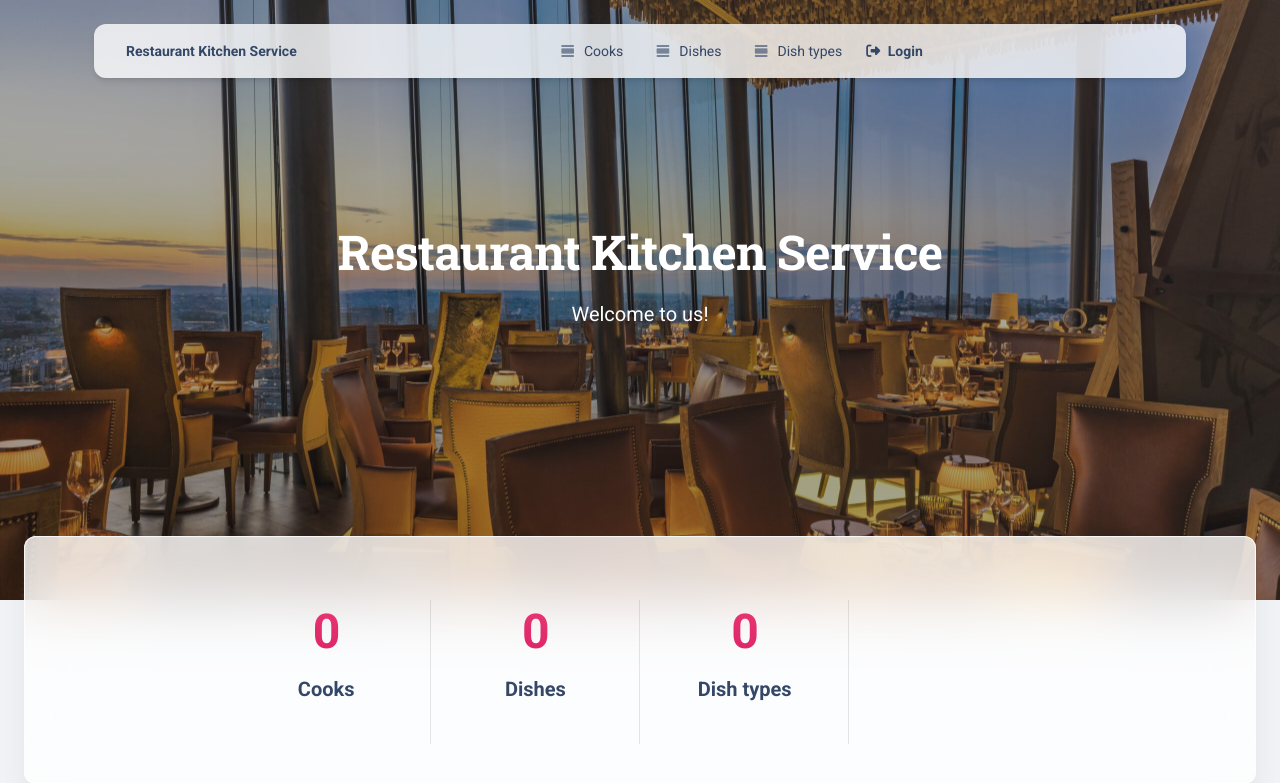
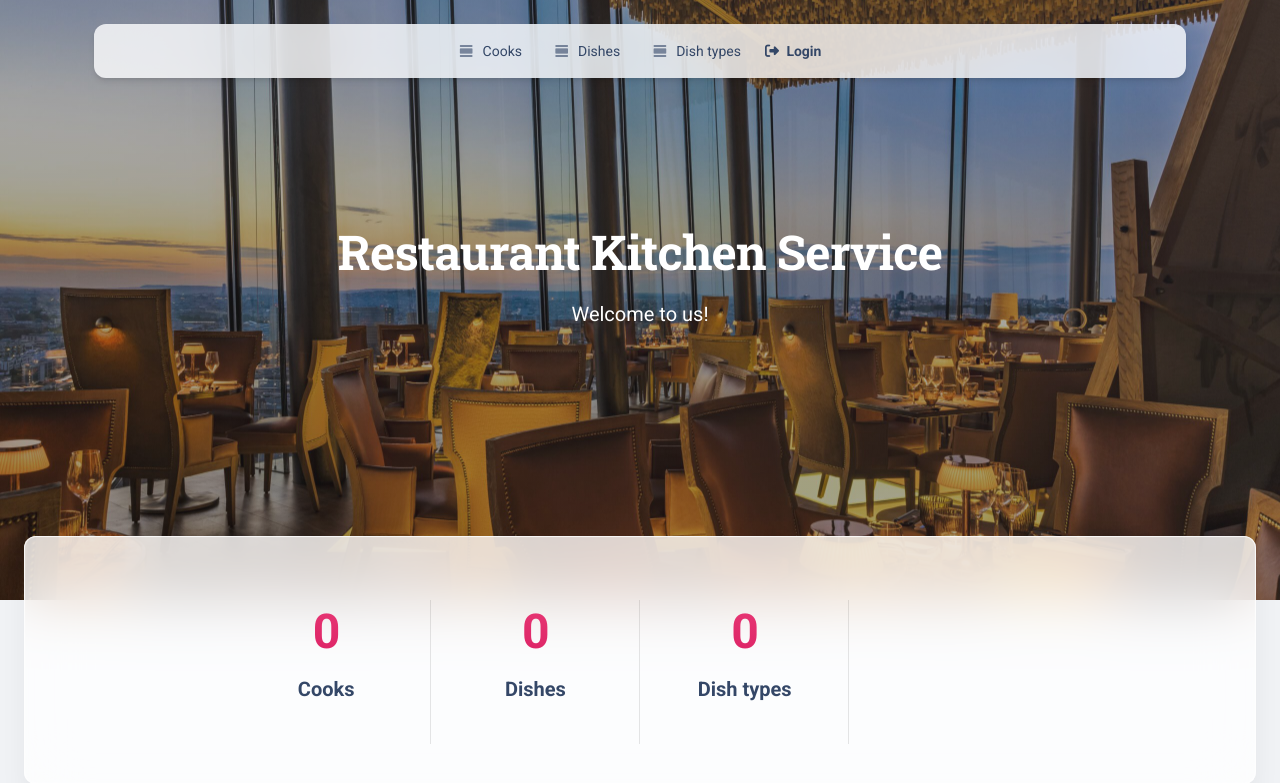
Before and after one commit to artur-leleiko/restaurant-kitchen-service, a Django app: page / in a window 1280 px wide. Shown: the top 783 px of the page. Run offline with Django 4.2, Linux system fonts and the light colour scheme; data that the repository does not hold is empty; some libraries are stand-ins or nearby versions.

Commit message:
Edited navigation.html

```diff
--- a/templates/includes/navigation.html
+++ b/templates/includes/navigation.html
@@ -6,10 +6,6 @@
       <nav
           class="navbar navbar-expand-lg  blur border-radius-xl mt-4 top-0 z-index-3 shadow position-absolute my-3 py-2 start-0 end-0 mx-4">
         <div class="container-fluid px-0">
-          <a class="navbar-brand font-weight-bolder ms-sm-3" href="/" rel="tooltip"
-             title="Designed and Coded by Creative Tim" data-placement="bottom">
-            Restaurant Kitchen Service
-          </a>
           <button class="navbar-toggler shadow-none ms-2" type="button" data-bs-toggle="collapse"
                   data-bs-target="#navigation" aria-controls="navigation" aria-expanded="false"
                   aria-label="Toggle navigation">
```
